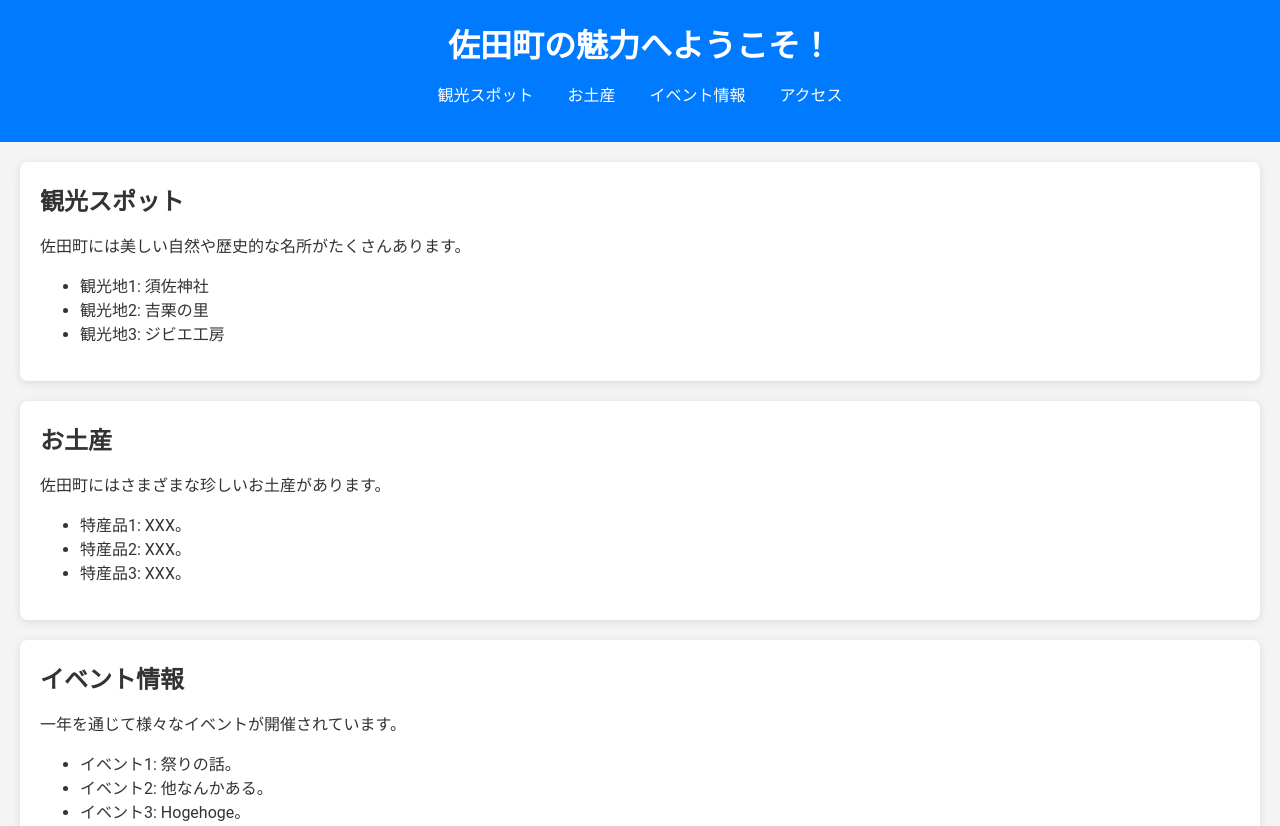
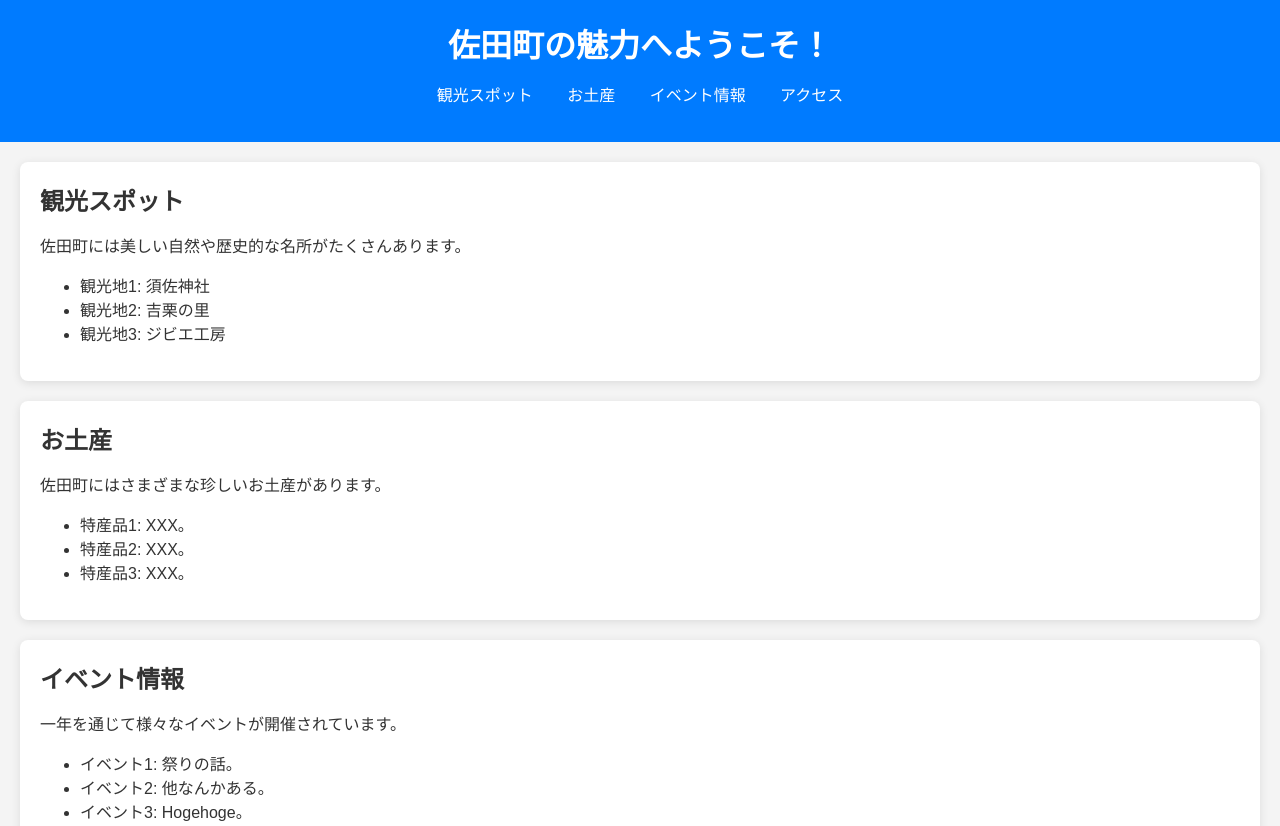
Before and after one commit to keikoit/keikoit.github.io, a plain HTML site: page index.html in a window 1280 px wide. Shown: the top 826 px of the page. Drawn offline with Linux system fonts and the light colour scheme.

Commit message:
Update test.css

```diff
--- a/test.css
+++ b/test.css
@@ -1,7 +1,7 @@
 /* styles.css */
 
 body {
-    font-family: 'Roboto', sans-serif;
+    font-family: 'Montserrat', sans-serif;
     margin: 0;
     padding: 0;
     background-color: #f4f4f4;
```
